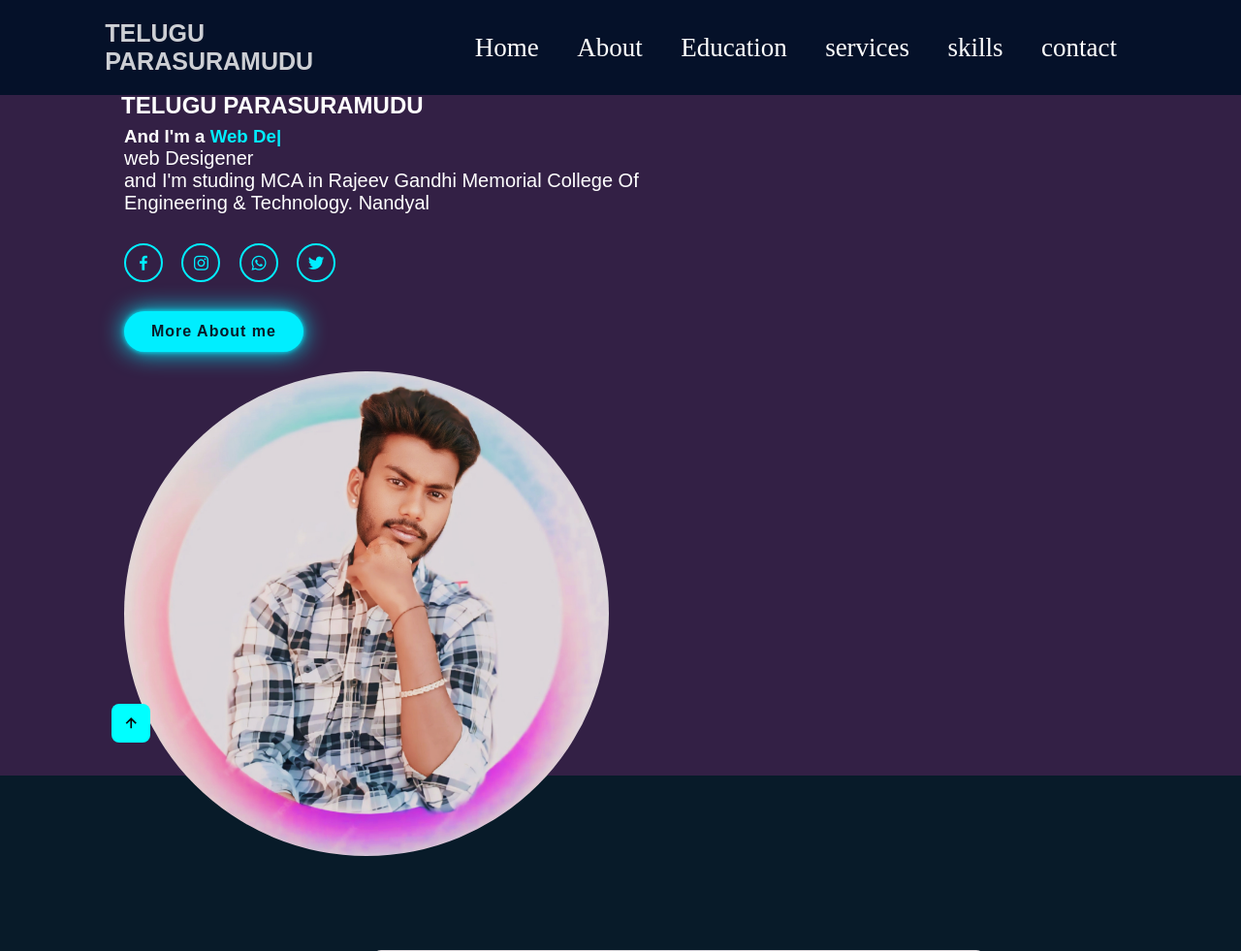
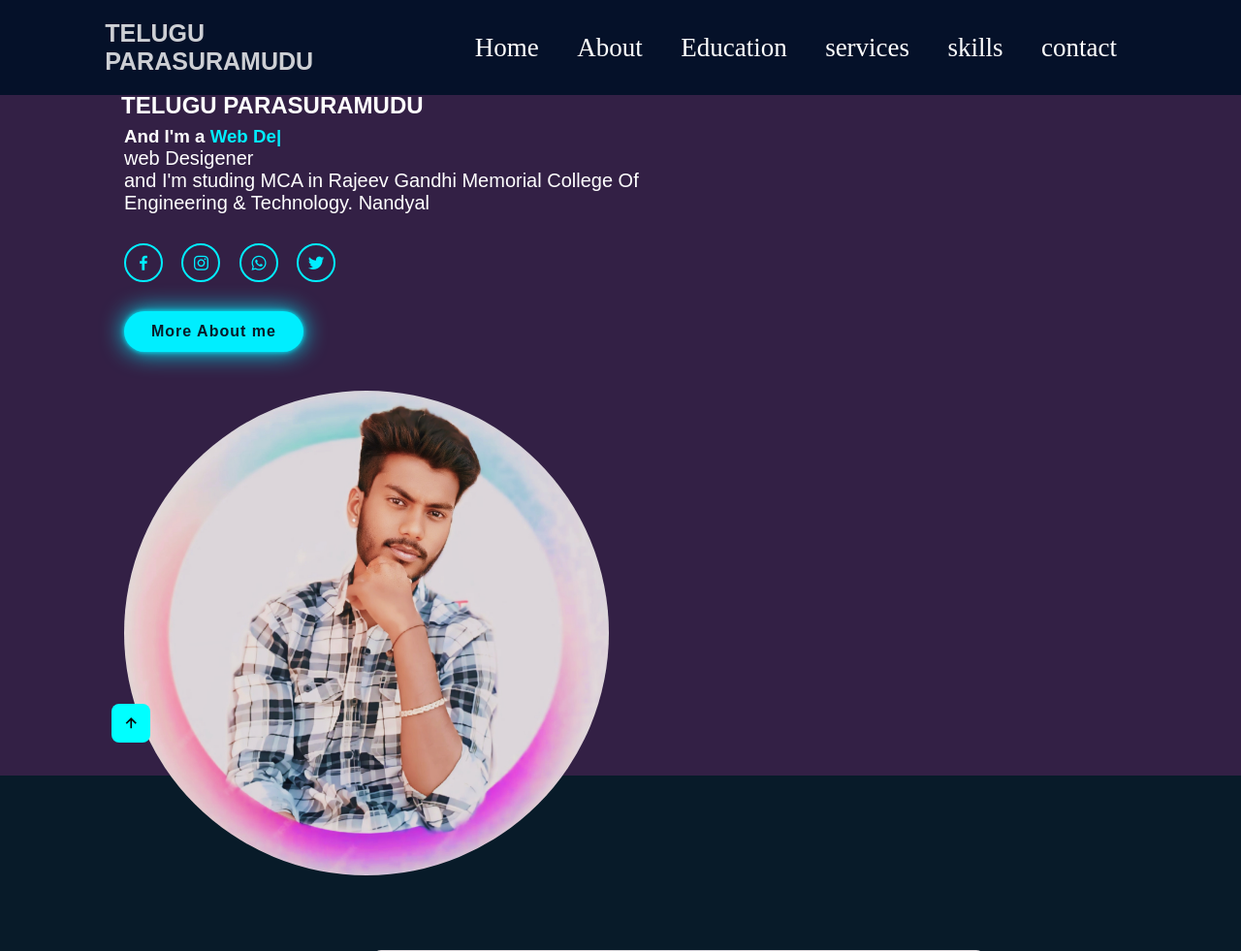
Before and after one commit to teluguabbai/myproject, a Django app: page / in a window 1280 px wide. Shown: the top 981 px of the page at 97% size. Run offline with Django 5.2, Linux system fonts and the light colour scheme; some libraries are stand-ins or nearby versions.

Commit message:
Update home.html

```diff
--- a/templates/home.html
+++ b/templates/home.html
@@ -67,7 +67,7 @@
                     border-radius: 50%;
                     margin: auto;
                     margin-right: 100px;
-                    margin-top: 20px;
+                    margin-top: 40px;
 
                    }
 
```
